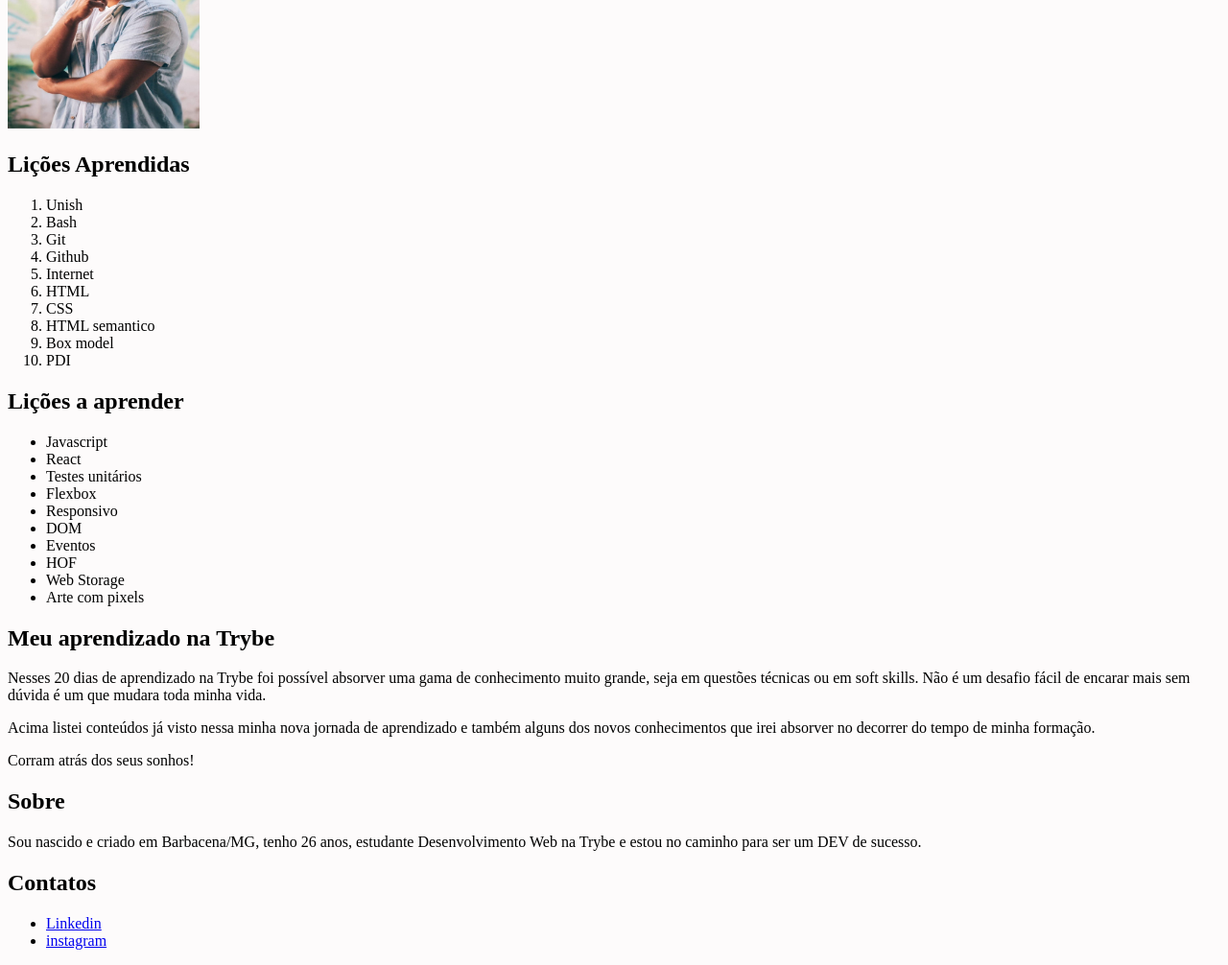
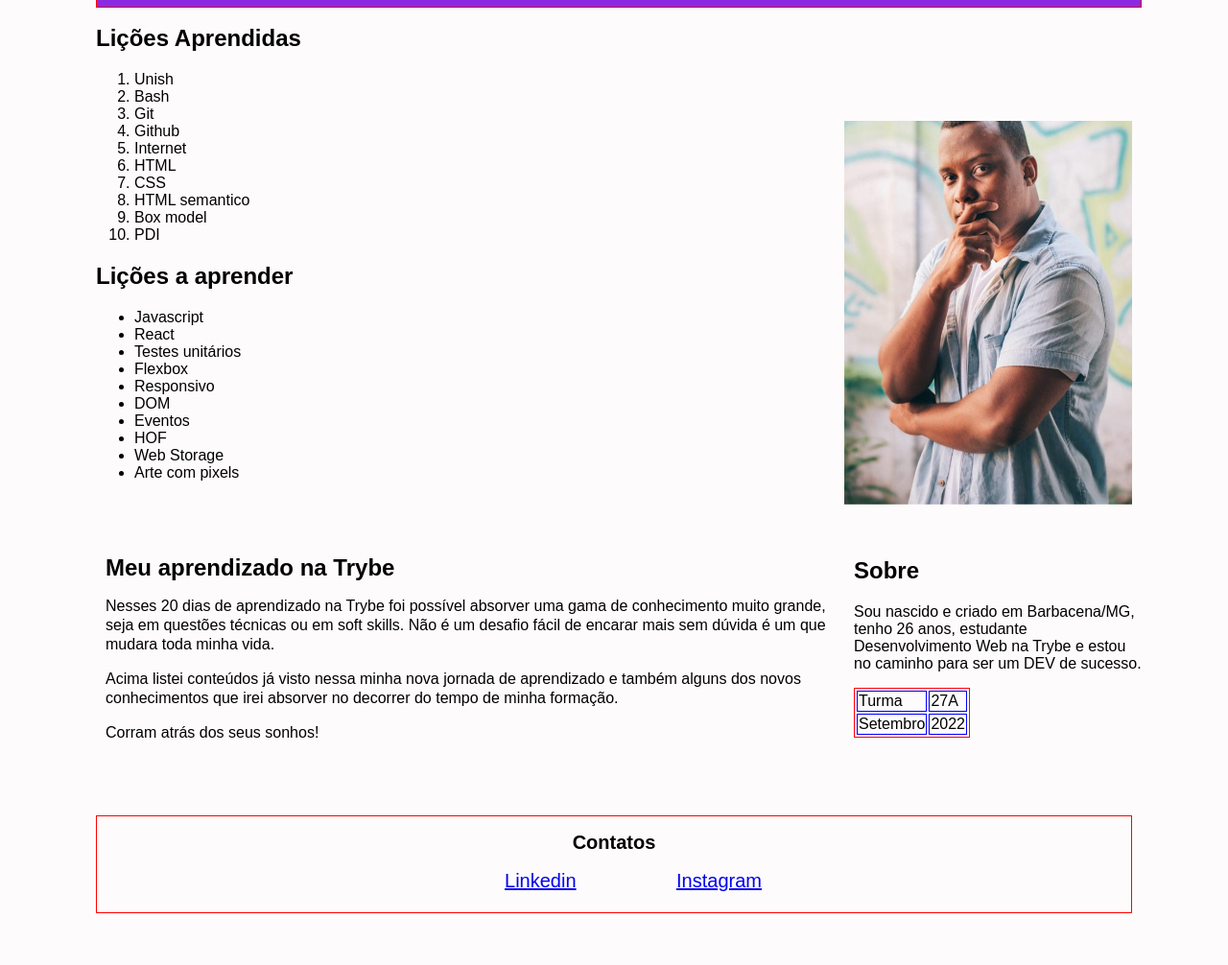
Before and after one commit to JeffDoni/lessons-leanerd, a website: page index.html in a window 1280 px wide. Shown: the part 74-1080 px from the top of the page at 96% size. After the commit the page ends 1034 px from the top, so only its background shows below. Drawn offline with Linux system fonts and the light colour scheme.

Commit message:
adicionando css

```diff
--- a/index.html
+++ b/index.html
@@ -21,7 +21,7 @@
     </section>
 
 
-<section>
+<section class="listas">
     <h2>Lições Aprendidas</h2>
     <ol id="licoes_aprendidas">
         <li>Unish</li>
@@ -53,7 +53,7 @@
 </section>
 
 
-<article>
+<article class="lado-esquerdo">
     <h2>Meu aprendizado na Trybe</h2>
     <p>Nesses 20 dias de aprendizado na Trybe foi possível absorver uma gama de conhecimento muito grande, seja em questões técnicas ou em soft skills. Não é um desafio fácil de encarar mais sem dúvida é um que mudara toda minha vida.</p>
     <p>Acima listei conteúdos já visto nessa minha nova jornada de aprendizado e também alguns dos novos conhecimentos que irei absorver no decorrer do tempo de minha formação.</p>
@@ -61,16 +61,27 @@
 </article>
 
 
-<aside>
+<aside class="lado-direito">
     <h2>Sobre</h2>
     <p>Sou nascido e criado em Barbacena/MG, tenho 26 anos, estudante Desenvolvimento Web na Trybe e estou no caminho para ser um DEV de sucesso.</p>
+
+    <table>
+        <tr>
+            <td>Turma</td>
+            <td>27A</td>
+        </tr>
+        <tr>
+            <td>Setembro</td>
+            <td>2022</td>
+        </tr>
+    </table>
 </aside>
 
 <footer id="rodape">
-    <h2>Contatos</h2>
+    <h2 id="contatos">Contatos</h2>
     <ul>
         <li><a href="https://www.linkedin.com/in/jefferson-donizete-do-nascimento-a381b2212/" target="_blank">Linkedin</a></li>
-        <li><a href="https://www.instagram.com/jdn1937/" target="_blank">instagram</a></li>
+        <li><a href="https://www.instagram.com/jdn1937/" target="_blank">Instagram</a></li>
     </ul>
 </footer>
 </body>
--- a/style.css
+++ b/style.css
@@ -1,15 +1,76 @@
 body {
     background-color: rgb(253, 251, 251);
+    margin-left: 100px;
+    margin-right: 100px;
+    font-family: Arial, Helvetica, sans-serif;
 }
 
 
 header {
     top: 0;
+    text-align: center;
     position: fixed;
+    border: 1px solid red;
+    width: 85%;
+    background-color: blueviolet;
+    color: aqua;
+}
+
+img {
+    width: 300px;
+    height: 400px;
+    margin-top: 100px;
+    float: right;
 }
 
 
-img {
-    width: 200px;
-    height: 200px;
+.listas {
+    margin-top: 100px;
+    display: block;
 }
+
+
+article {
+    margin-right: 300px;
+    margin-top: 50px;
+    line-height: 20px;
+    padding: 10px;
+}
+
+
+aside {
+    position: absolute;
+    right: 90px;
+    width: 300px;
+    top: 635px;
+
+}
+
+footer {
+    border: 1px solid red;
+    height: 100px;
+    margin-top: 50px;
+    text-align: center;
+}
+
+
+footer ul li {
+display: inline;
+margin: 50px;
+left: 40px;
+font-size: 20px;
+}
+
+#contatos {
+    right: 10px;
+    text-align: center;
+    font-size: 20px;
+}
+
+
+table {
+    border: 1px solid red;
+}
+td {
+    border: 1.5px solid blue;
+}
```
